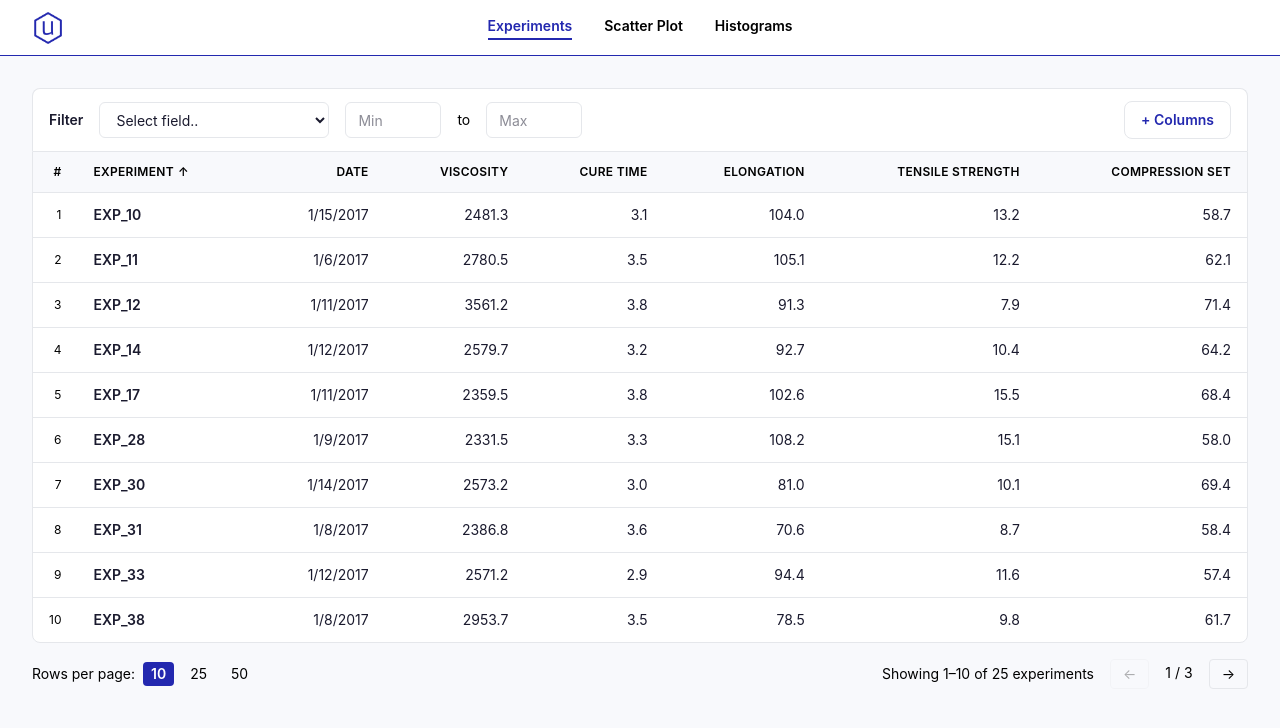
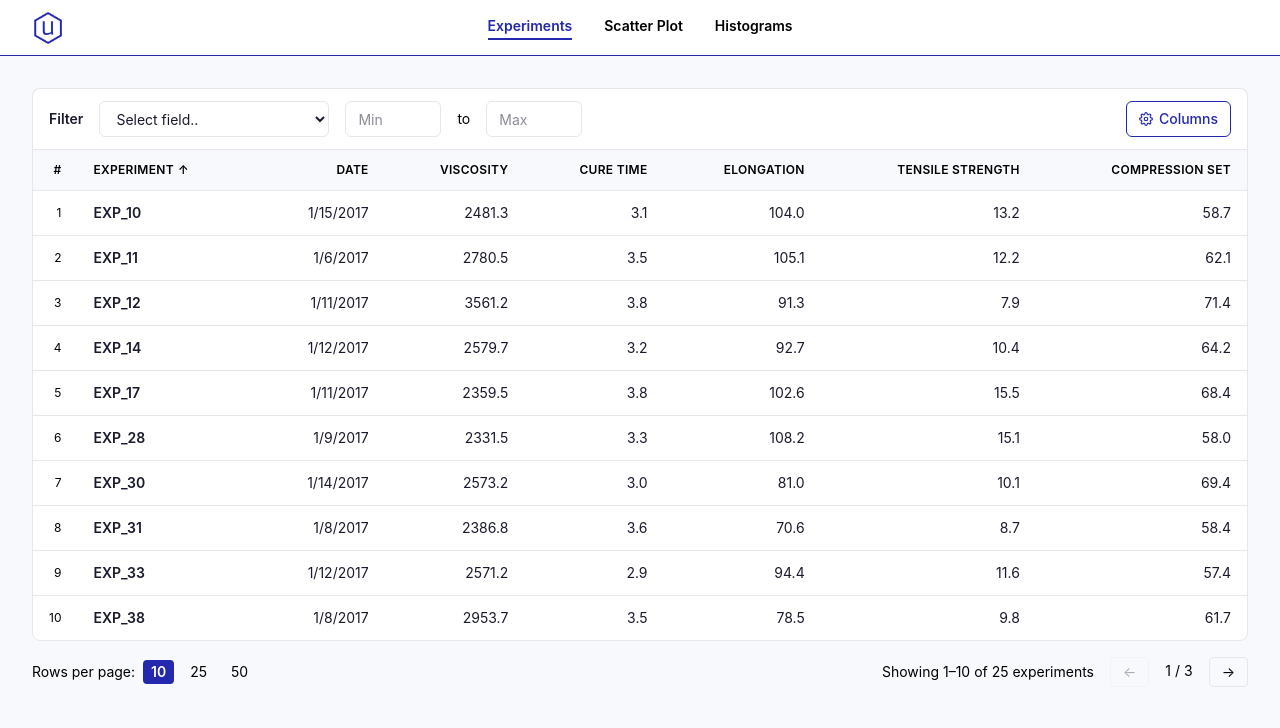
Before and after one commit to ridh7/uncountable-data-viz, a React (Vite) app: page /experiments in a window 1280 px wide. Shown: the top 728 px of the page. Built offline with nearby package versions, Linux system fonts and the light colour scheme.

Commit message:
Add reusable button component

```diff
--- /dev/null
+++ b/src/components/Button.tsx
@@ -0,0 +1,23 @@
+import type { ReactNode } from "react";
+
+interface ButtonProps {
+  onClick: () => void;
+  variant?: "primary" | "secondary";
+  children: ReactNode;
+}
+
+function Button({ onClick, variant = "primary", children }: ButtonProps) {
+  const base = "flex items-center gap-1.5 text-sm font-medium rounded-md px-3 h-9 transition-colors";
+  const styles = {
+    primary: "text-white bg-(--color-primary) hover:opacity-90 active:opacity-80 transition-opacity",
+    secondary: "text-(--color-primary) border border-(--color-primary) bg-white hover:bg-(--color-primary) hover:text-white",
+  };
+
+  return (
+    <button onClick={onClick} className={`${base} ${styles[variant]}`}>
+      {children}
+    </button>
+  );
+}
+
+export default Button;
--- a/src/components/experiments/ColumnSelector.tsx
+++ b/src/components/experiments/ColumnSelector.tsx
@@ -1,5 +1,6 @@
 import { useState, useRef, useEffect } from "react";
 import type { ColumnDef } from "../../types/experiment.ts";
+import Button from "../Button.tsx";
 
 interface ColumnSelectorProps {
   columns: ColumnDef[];
@@ -62,12 +63,23 @@ function ColumnSelector({
 
   return (
     <div className="relative" ref={ref}>
-      <button
-        onClick={() => setOpen((o) => !o)}
-        className="text-sm font-semibold px-4 py-2 border border-(--color-border) rounded-lg bg-white text-(--color-primary) hover:bg-(--color-background) transition-colors"
-      >
-        + Columns
-      </button>
+      <Button onClick={() => setOpen((o) => !o)} variant="secondary">
+        <svg
+          xmlns="http://www.w3.org/2000/svg"
+          width="14"
+          height="14"
+          viewBox="0 0 24 24"
+          fill="none"
+          stroke="currentColor"
+          strokeWidth="2"
+          strokeLinecap="round"
+          strokeLinejoin="round"
+        >
+          <circle cx="12" cy="12" r="3" />
+          <path d="M19.4 15a1.65 1.65 0 0 0 .33 1.82l.06.06a2 2 0 0 1-2.83 2.83l-.06-.06a1.65 1.65 0 0 0-1.82-.33 1.65 1.65 0 0 0-1 1.51V21a2 2 0 0 1-4 0v-.09A1.65 1.65 0 0 0 9 19.4a1.65 1.65 0 0 0-1.82.33l-.06.06a2 2 0 0 1-2.83-2.83l.06-.06A1.65 1.65 0 0 0 4.68 15a1.65 1.65 0 0 0-1.51-1H3a2 2 0 0 1 0-4h.09A1.65 1.65 0 0 0 4.6 9a1.65 1.65 0 0 0-.33-1.82l-.06-.06a2 2 0 0 1 2.83-2.83l.06.06A1.65 1.65 0 0 0 9 4.68a1.65 1.65 0 0 0 1-1.51V3a2 2 0 0 1 4 0v.09a1.65 1.65 0 0 0 1 1.51 1.65 1.65 0 0 0 1.82-.33l.06-.06a2 2 0 0 1 2.83 2.83l-.06.06A1.65 1.65 0 0 0 19.4 9a1.65 1.65 0 0 0 1.51 1H21a2 2 0 0 1 0 4h-.09a1.65 1.65 0 0 0-1.51 1z" />
+        </svg>
+        Columns
+      </Button>
 
       {open && (
         <div className="absolute right-0 top-10 w-64 bg-white border border-(--color-border) rounded-lg shadow-lg z-10 p-3 max-h-80 overflow-y-auto">
--- a/src/components/experiments/FilterBar.tsx
+++ b/src/components/experiments/FilterBar.tsx
@@ -1,4 +1,5 @@
 import type { ColumnDef } from "../../types/experiment.ts";
+import Button from "../Button.tsx";
 
 interface FilterBarProps {
   columns: ColumnDef[];
@@ -65,12 +66,9 @@ function FilterBar({
         className="text-sm border border-(--color-border) rounded-md px-3 py-1.5 h-9 w-24 text-(--color-text) outline-none focus:border-(--color-primary)"
       />
       {hasFilter && (
-        <button
-          onClick={onClear}
-          className="text-sm text-(--color-text-secondary) hover:text-(--color-primary) transition-colors"
-        >
-          x Clear
-        </button>
+        <Button onClick={onClear} variant="secondary">
+          Clear
+        </Button>
       )}
     </div>
   );
--- a/src/components/scatterplot/ScatterPlot.tsx
+++ b/src/components/scatterplot/ScatterPlot.tsx
@@ -1,4 +1,5 @@
 import { useState, useMemo, useRef, useCallback } from "react";
+import Button from "../Button.tsx";
 import {
   ScatterChart,
   Scatter,
@@ -208,10 +209,7 @@ function ScatterPlot({ experiments }: ScatterPlotProps) {
               </select>
             </div>
           </div>
-          <button
-            onClick={exportPng}
-            className="flex items-center gap-1.5 text-sm font-medium rounded-md px-3 h-9 text-white bg-(--color-primary) hover:opacity-90 active:opacity-80 transition-opacity"
-          >
+          <Button onClick={exportPng}>
             <svg
               xmlns="http://www.w3.org/2000/svg"
               width="14"
@@ -227,7 +225,7 @@ function ScatterPlot({ experiments }: ScatterPlotProps) {
               <polyline points="7 10 12 15 17 10" />
               <line x1="12" y1="15" x2="12" y2="3" />
             </svg>
-          </button>
+          </Button>
         </div>
       </div>
 
```
